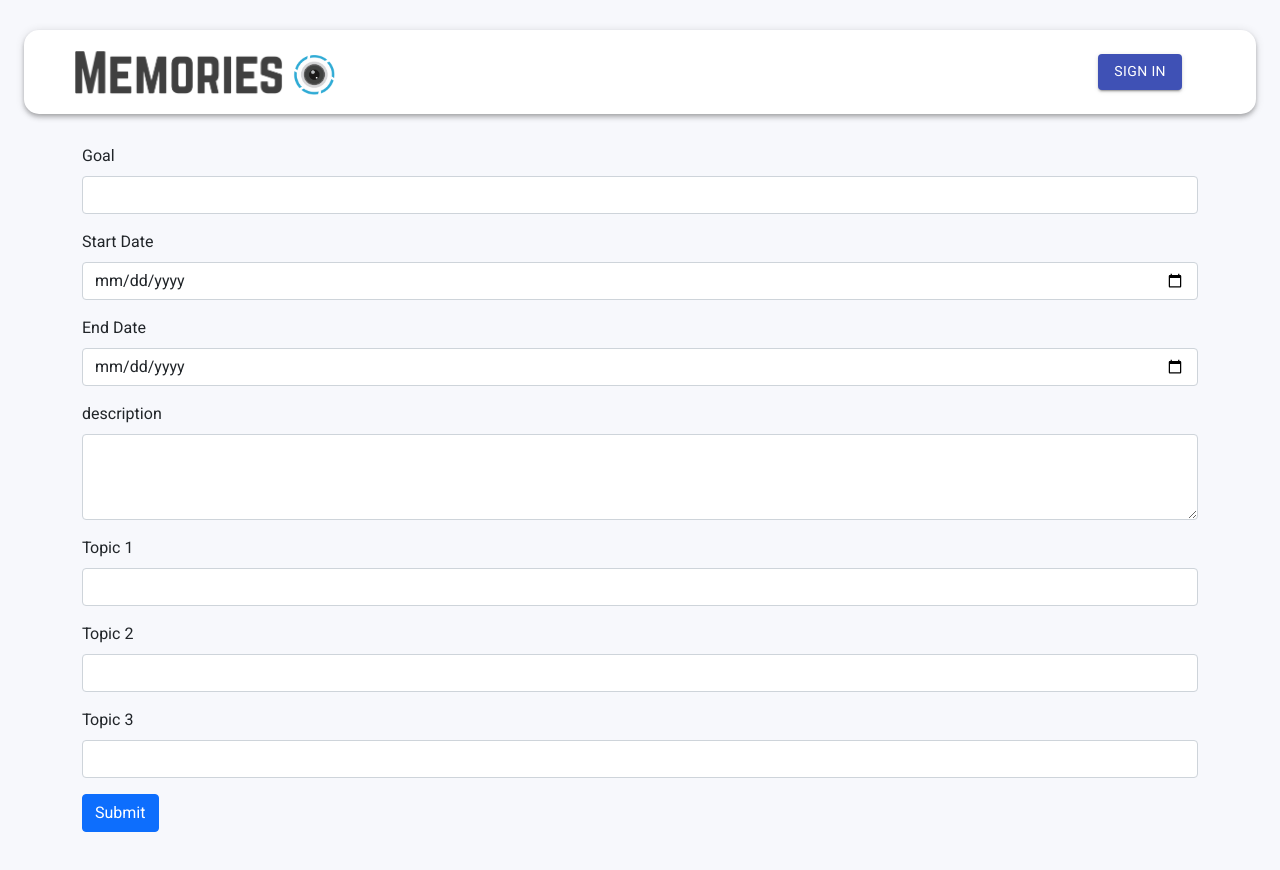
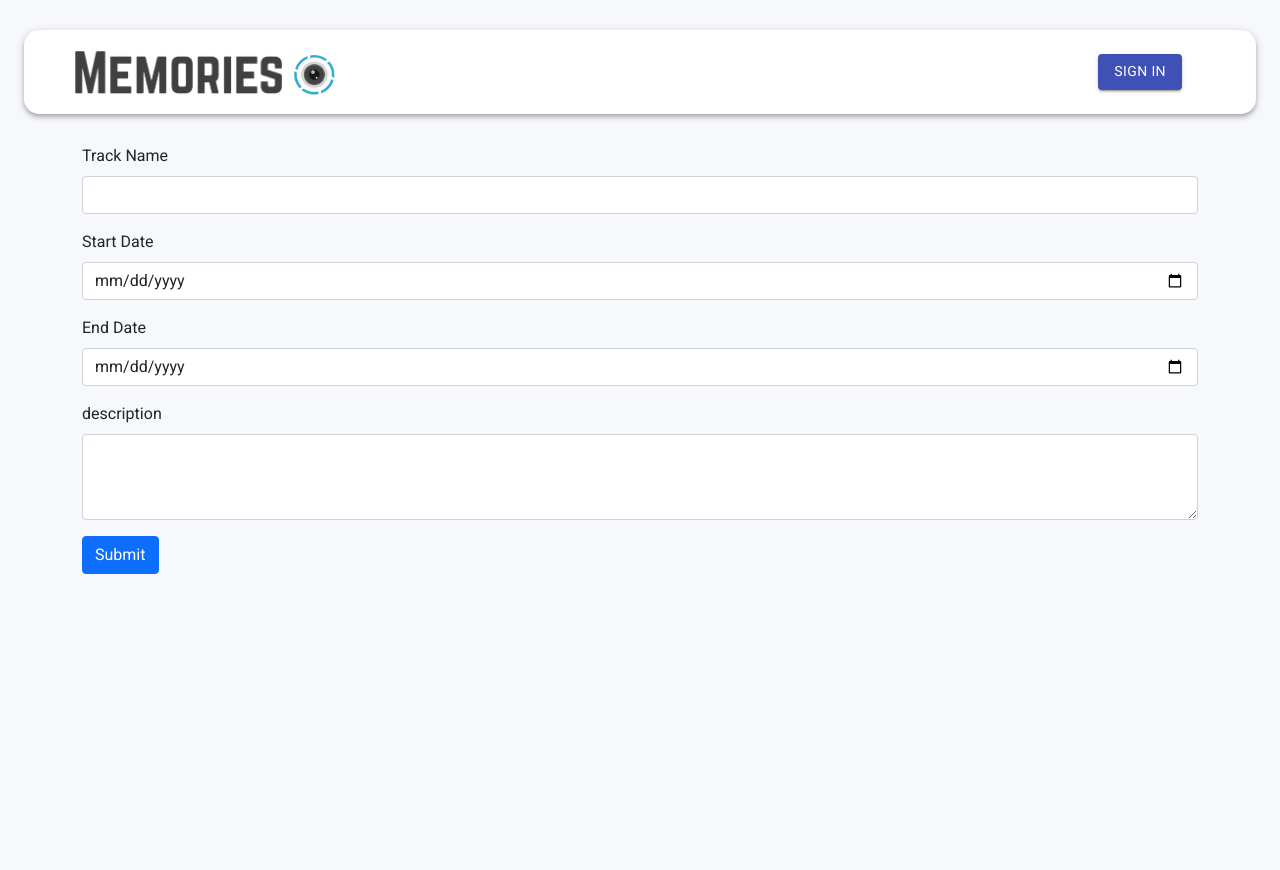
Before and after one commit to phanindra-max/sharma-ji-ka-betaw, a React (Create React App) app in the folder client/: page /form in a window 1280 px wide. Shown: the top 870 px of the page. After the commit the page ends 800 px from the top, so only its background shows below. Built offline with nearby package versions, Linux system fonts and the light colour scheme.

Commit message:
Accept incoming changes pliss, working version

```diff
--- a/client/package.json
+++ b/client/package.json
@@ -2,7 +2,7 @@
   "name": "mern-stack-client",
   "version": "0.1.0",
   "private": true,
-  "proxy": "http://localhost:3001/",
+  "proxy": "http://localhost:5000/",
   "dependencies": {
     "@material-ui/core": "^4.9.10",
     "@material-ui/icons": "^4.9.1",
--- a/client/src/api/index.js
+++ b/client/src/api/index.js
@@ -1,8 +1,8 @@
 import axios from "axios";
 
-const API = axios.create({ baseURL: "http://localhost:3001" });
+// const API = axios.create({ baseURL: "http://localhost:3001" });
 
-API.interceptors.request.use((req) => {
+axios.interceptors.request.use((req) => {
   if (localStorage.getItem("profile")) {
     req.headers.Authorization = `Bearer ${
       JSON.parse(localStorage.getItem("profile")).token
@@ -12,23 +12,23 @@ API.interceptors.request.use((req) => {
   return req;
 });
 
-// export const fetchPost = (id) => API.get(`/posts/${id}`)
-export const fetchPosts = (page) => API.get(`/posts?page=${page}`);
+export const fetchPost = (id) => axios.get(`/posts/${id}`);
+export const fetchPosts = (page) => axios.get(`/posts?page=${page}`);
 export const fetchPostsByCreator = (name) =>
-  API.get(`/posts/creator?name=${name}`);
+  axios.get(`/posts/creator?name=${name}`);
 export const fetchPostsBySearch = (searchQuery) =>
-  API.get(
+  axios.get(
     `/posts/search?searchQuery=${searchQuery.search || "none"}&tags=${
       searchQuery.tags
     }`
   );
-export const createPost = (newPost) => API.post("/posts", newPost);
-export const likePost = (id) => API.patch(`/posts/${id}/likePost`);
+export const createPost = (newPost) => axios.post("/posts", newPost);
+export const likePost = (id) => axios.patch(`/posts/${id}/likePost`);
 export const comment = (value, id) =>
-  API.post(`/posts/${id}/commentPost`, { value });
+  axios.post(`/posts/${id}/commentPost`, { value });
 export const updatePost = (id, updatedPost) =>
-  API.patch(`/posts/${id}`, updatedPost);
-export const deletePost = (id) => API.delete(`/posts/${id}`);
+  axios.patch(`/posts/${id}`, updatedPost);
+export const deletePost = (id) => axios.delete(`/posts/${id}`);
 
-export const signIn = (formData) => API.post("/user/signin", formData);
-export const signUp = (formData) => API.post("/user/signup", formData);
+export const signIn = (formData) => axios.post("/user/signin", formData);
+export const signUp = (formData) => axios.post("/user/signup", formData);
--- a/client/src/components/Form/TrackCreationForm.jsx
+++ b/client/src/components/Form/TrackCreationForm.jsx
@@ -1,26 +1,23 @@
 import React from "react";
 import { useState } from "react";
 import { useDispatch, useSelector } from "react-redux";
-import { createNewTask } from "../../actions/tasks";
+// import { createNewTask } from "../../actions/tasks";
 function TrackCreationForm() {
-  const [goal, setGoal] = useState("");
+  const [trackName, setTrackName] = useState("");
   const [startDate, setStartDate] = useState("");
-  const [endDate, setEndDate] = useState("");
+  const [estimatedCompletionDate, setEstimatedCompletionDate] = useState("");
   const [description, setDescription] = useState("");
-  const [topic1, setTopic1] = useState("");
-  const [topic2, setTopic2] = useState("");
-  const [topic3, setTopic3] = useState("");
+  // const [topic1, setTopic1] = useState("");
+  // const [topic2, setTopic2] = useState("");
+  // const [topic3, setTopic3] = useState("");
   const dispatch = useDispatch();
   const createNewTask = (e) => {
     e.preventDefault();
     const trackForm = {
-      goal,
+      trackName,
       startDate,
-      endDate,
+      estimatedCompletionDate,
       description,
-      topic1,
-      topic2,
-      topic3,
     };
     dispatch(createNewTask(trackForm));
   };
@@ -30,16 +27,15 @@ function TrackCreationForm() {
         <form onSubmit={createNewTask}>
           <div className="mb-3">
             <label htmlFor="exampleInputEmail1" className="form-label">
-              Goal
+              Track Name
             </label>
             <input
               type="text"
               className="form-control"
-              // id="exampleInputEmail1"
               aria-describedby="emailHelp"
-              value={goal}
+              value={trackName}
               onChange={(e) => {
-                setGoal(e.target.value);
+                setTrackName(e.target.value);
               }}
             />
           </div>
@@ -50,7 +46,6 @@ function TrackCreationForm() {
             <input
               type="date"
               className="form-control"
-              // id="exampleInputEmail1"
               aria-describedby="emailHelp"
               value={startDate}
               onChange={(e) => {
@@ -65,11 +60,10 @@ function TrackCreationForm() {
             <input
               type="date"
               className="form-control"
-              // id="exampleInputEmail1"
               aria-describedby="emailHelp"
-              value={endDate}
+              value={estimatedCompletionDate}
               onChange={(e) => {
-                setEndDate(e.target.value);
+                setEstimatedCompletionDate(e.target.value);
               }}
             />
           </div>
@@ -87,51 +81,6 @@ function TrackCreationForm() {
               }}
             ></textarea>
           </div>
-          <div className="mb-3">
-            <label htmlFor="exampleInputEmail1" className="form-label">
-              Topic 1
-            </label>
-            <input
-              type="text"
-              className="form-control"
-              // id="exampleInputEmail1"
-              aria-describedby="emailHelp"
-              value={topic1}
-              onChange={(e) => {
-                setTopic1(e.target.value);
-              }}
-            />
-          </div>
-          <div className="mb-3">
-            <label htmlFor="exampleInputEmail1" className="form-label">
-              Topic 2
-            </label>
-            <input
-              type="text"
-              className="form-control"
-              // id="exampleInputEmail1"
-              aria-describedby="emailHelp"
-              value={topic2}
-              onChange={(e) => {
-                setTopic2(e.target.value);
-              }}
-            />
-          </div>
-          <div className="mb-3">
-            <label htmlFor="exampleInputEmail1" className="form-label">
-              Topic 3
-            </label>
-            <input
-              type="text"
-              className="form-control"
-              // id="exampleInputEmail1"
-              aria-describedby="emailHelp"
-              value={topic3}
-              onChange={(e) => {
-                setTopic3(e.target.value);
-              }}
-            />
-          </div>
 
           <button type="submit" className="btn btn-primary">
             Submit
```
